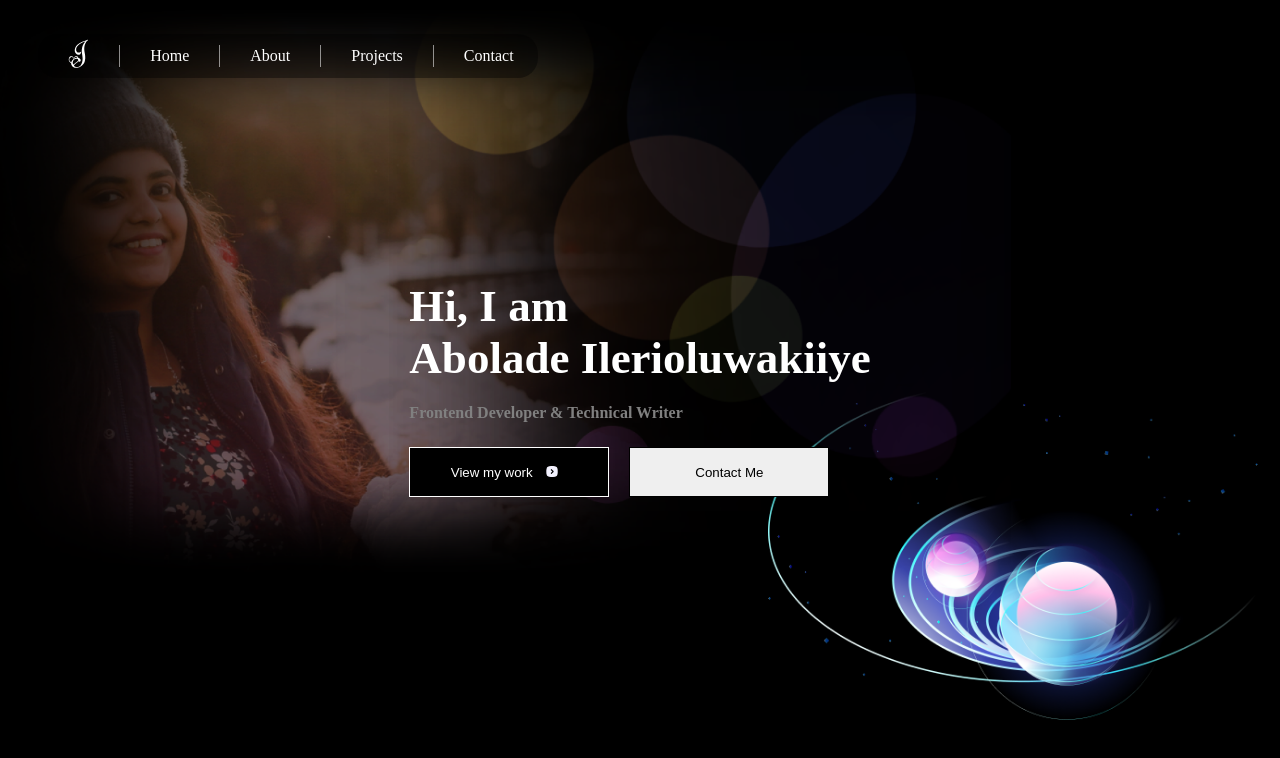
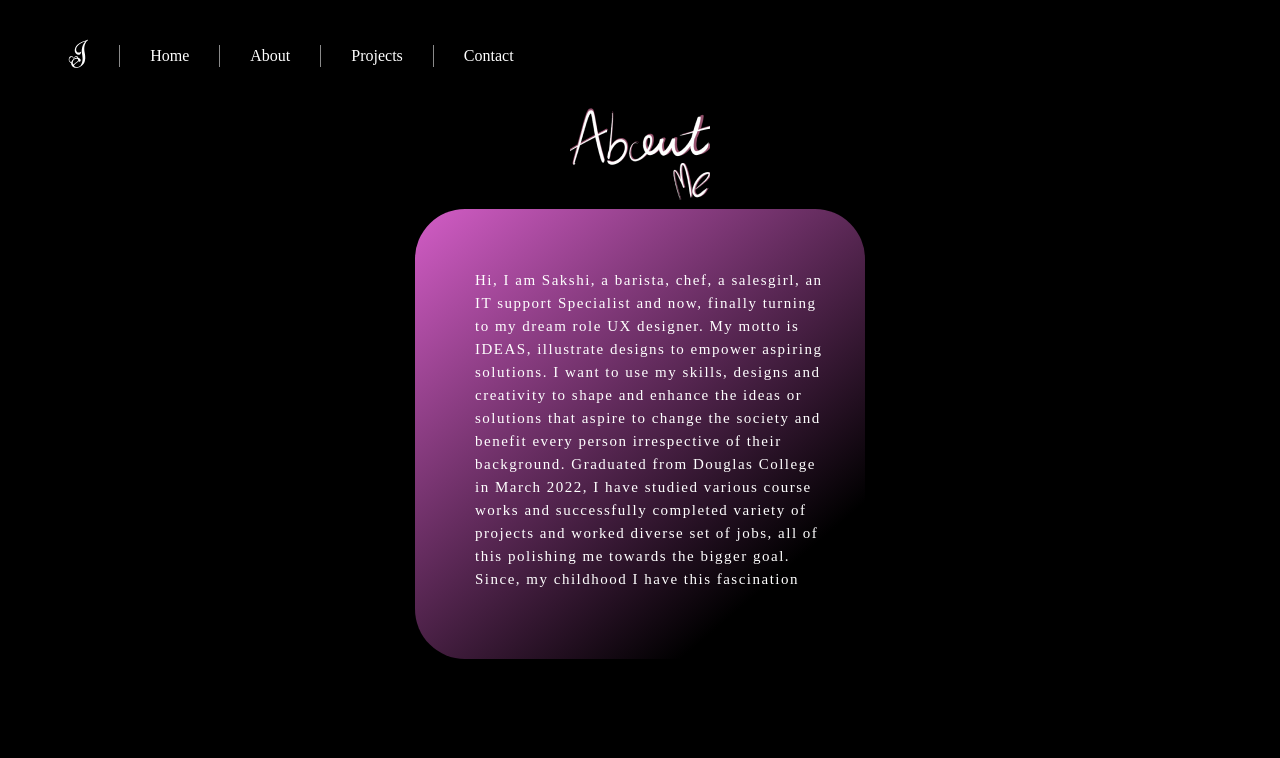
Before and after one commit to ileri-oluwa-kiiye/portfolio, a React (Create React App) app: page /about in a window 1280 px wide. Shown: the top 758 px of the page. Built offline with nearby package versions, Linux system fonts and the light colour scheme; the HTML template or start-up script is replaced by a standard one.

Commit message:
Okayy. The portfolio is portfolioingg

```diff
--- a/package.json
+++ b/package.json
@@ -8,6 +8,7 @@
     "@testing-library/user-event": "^13.5.0",
     "react": "^18.2.0",
     "react-dom": "^18.2.0",
+    "react-router-dom": "^6.9.0",
     "react-scripts": "5.0.1",
     "web-vitals": "^2.1.4"
   },
--- a/src/App.js
+++ b/src/App.js
@@ -1,11 +1,16 @@
+import { BrowserRouter ,  Route, Routes } from "react-router-dom"
 import './App.css';
 import Home from './scenes/home';
+import About from './scenes/about';
 
 function App() {
   return (
-    <div>
-      <Home />
-    </div>
+    <BrowserRouter>
+      <Routes>
+          <Route exact path="/" element={<Home />} />
+          <Route exact path="/about" element={<About />} />
+      </Routes>
+    </BrowserRouter>
   );
 }
 
--- a/src/components/about.jsx
+++ b/src/components/about.jsx
@@ -6,7 +6,19 @@ const Aboutme = () =>{
     return(
         <div className={styles.wrapdiv}>
             <div className="controlwidth">
-                <img src={aboutme} alt="" />
+
+                <div className={styles.wrap}>
+                    <img src={aboutme} alt="" />
+                    <div className={styles.about}>
+                        <div className={styles.content}>
+                        Hi, I am Sakshi, a barista, chef, a salesgirl, an IT support Specialist and now, finally turning to my dream role UX designer.
+                        My motto is IDEAS, illustrate designs to empower aspiring solutions. I want to use my skills, designs and creativity to shape
+                        and enhance the ideas or solutions that aspire to change the society and benefit every person irrespective of their background.
+                        Graduated from Douglas College in March 2022, I have studied various course works and successfully completed variety of projects
+                        and worked diverse set of jobs, all of this polishing me towards the bigger goal. Since, my childhood I have this fascination
+                        </div>
+                    </div>
+                </div>
             </div>
         </div>
     )
--- a/src/components/about.module.css
+++ b/src/components/about.module.css
@@ -0,0 +1,49 @@
+.wrapdiv{
+    background-color: black;
+    width: 90vw;
+    overflow: hidden;
+    padding: 10vh 5vw 0px 5vw;
+    height: 90vh;
+}
+
+.wrap{
+    text-align: center;
+}
+
+.about{
+    background: linear-gradient(139.66deg, #ff70f0 -17.01%, rgba(0, 0, 0, 0.25) 81.18%);
+    width: 450px;
+    height: 450px;
+    text-align: center;
+    border-radius: 50px;
+    margin: auto;
+    color: rgb(255, 255, 255);
+}
+
+.about img{
+    max-width: 100px;
+}
+
+.about .content{
+    max-width: 85vw;
+    width: 350px;
+    font-size: 15px;
+    letter-spacing: 0.1em;
+    font-family: cursive;
+    line-height: 23px;
+    padding: 60px 60px ;
+    text-align: left;
+}
+
+
+@media screen and (max-width:700px) {
+    .about .content{
+        font-size: 13px;
+        padding: 30px ;
+    }
+
+    .about{
+        background: linear-gradient(-199.66deg, #ff70f0 -57.01%, rgba(0, 0, 0, 0.25) 81.18%);
+
+    }
+}
--- a/src/components/mainnav.module.css
+++ b/src/components/mainnav.module.css
@@ -59,7 +59,9 @@ li{
 
     .nav nav{
         width: 80px;
+        background-color: rgb(0, 0, 0, 0.9);
         height: 40px;
+
     }
 
     .nav li{
--- a/src/scenes/about.jsx
+++ b/src/scenes/about.jsx
@@ -1,11 +1,11 @@
-// import Preloader from "../components/preloader"
+import Preloader from "../components/preloader"
 import Mainnav from "../components/mainnav"
 import Aboutme from "../components/about"
 
 const About = () => {
     return (
         <div>
-            {/* <Preloader /> */}
+            <Preloader />
             <Mainnav />
             <Aboutme/>
         </div>
```
Also changed, not shown: src/components/mobilenav.jsx (deleted), 1 other file (tests, documents, lock files or other folders).
